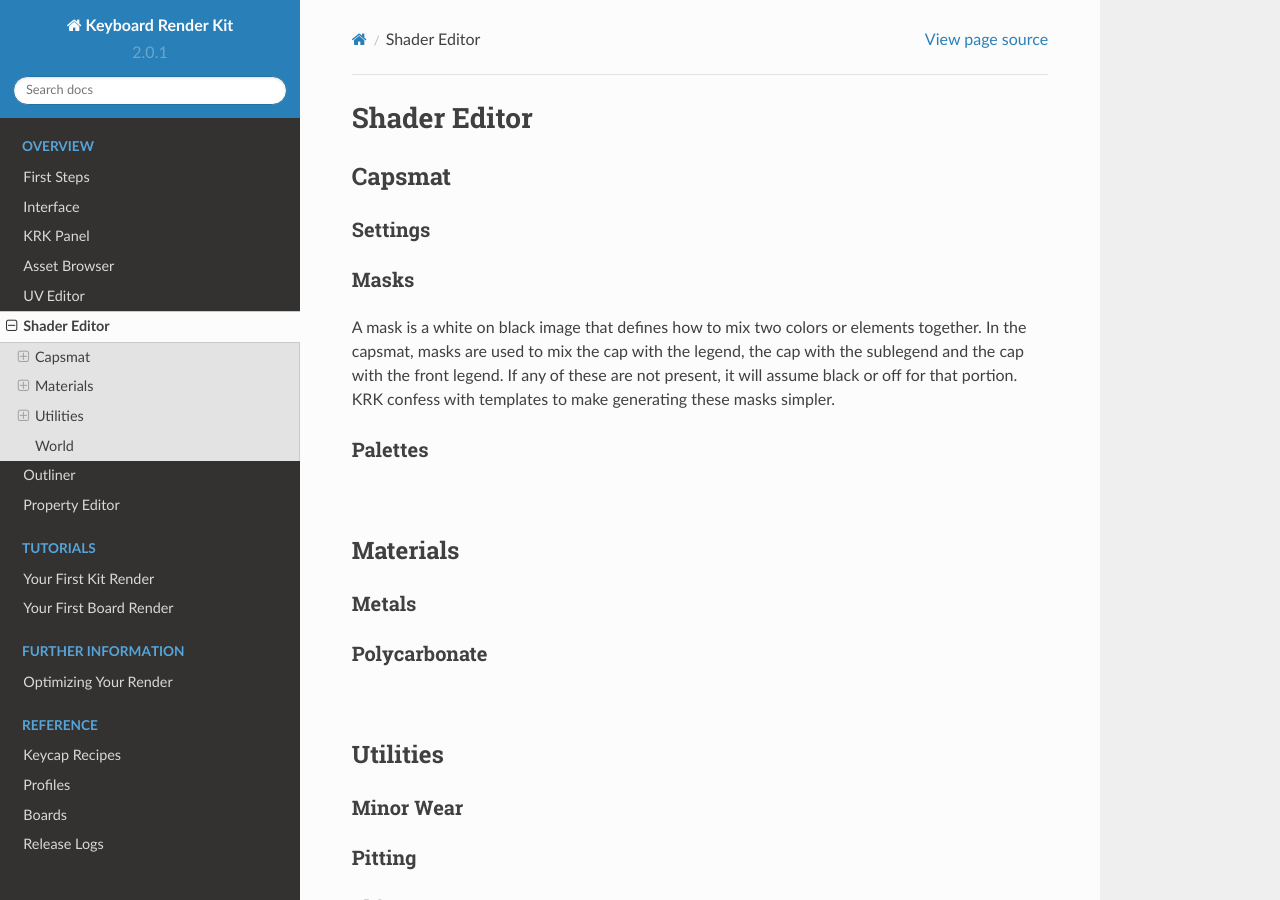
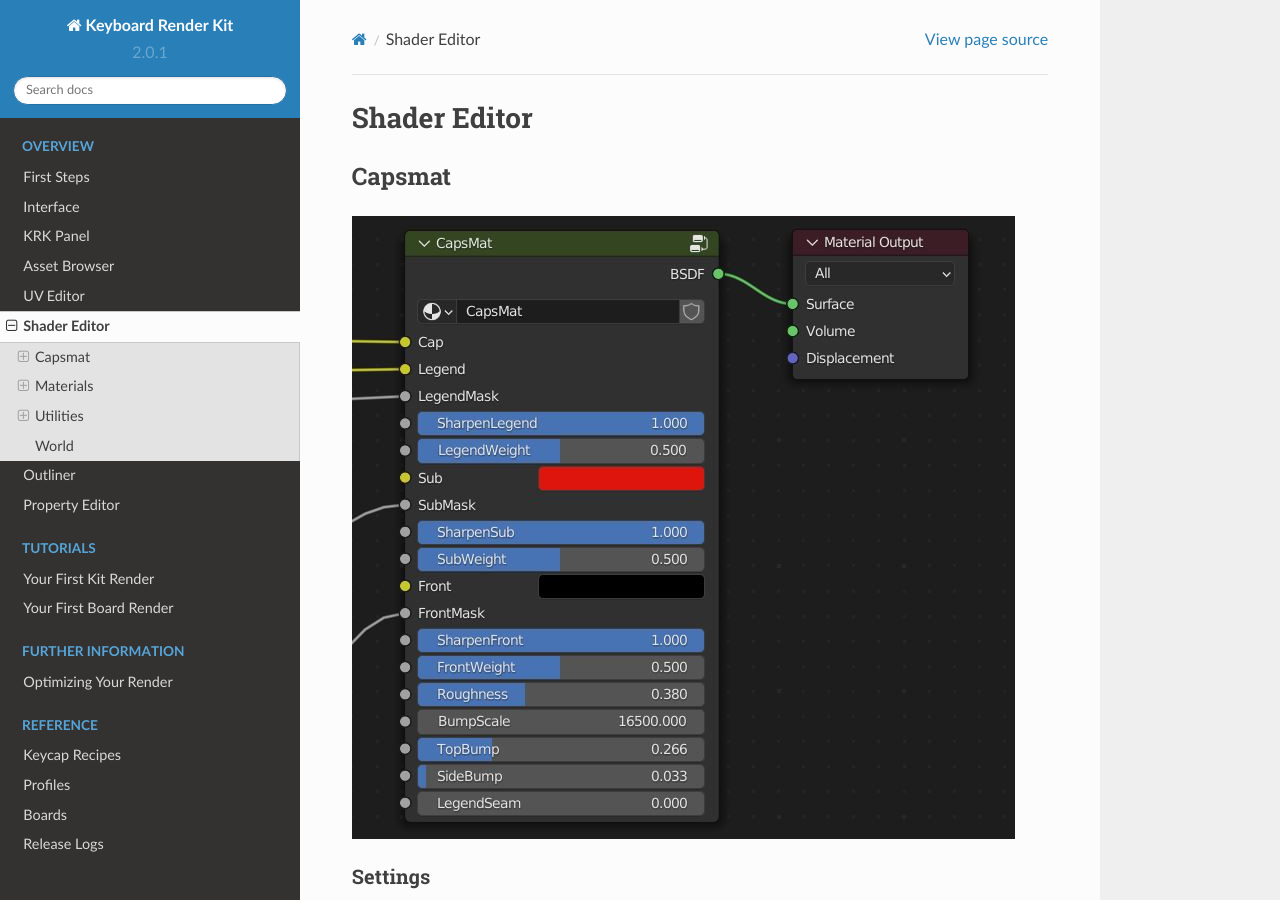
Before and after one commit to imperfectlink/KeyboardRenderKit, a Sphinx documentation site: the page built from docs/source/materials.rst, in a window 1280 px wide and 900 px high. Built offline with Sphinx 7.4.7 and the Read the Docs theme 2.0.0, drawn with Linux system fonts in a browser that asks for light colours.

Commit message:
Update materials.rst

```diff
--- a/docs/source/materials.rst
+++ b/docs/source/materials.rst
@@ -2,6 +2,9 @@
 ====
 Capsmat
 ~~~~
+
+.. image:: img/Capsmat.jpg
+
 Settings
 ----
 Masks
```
